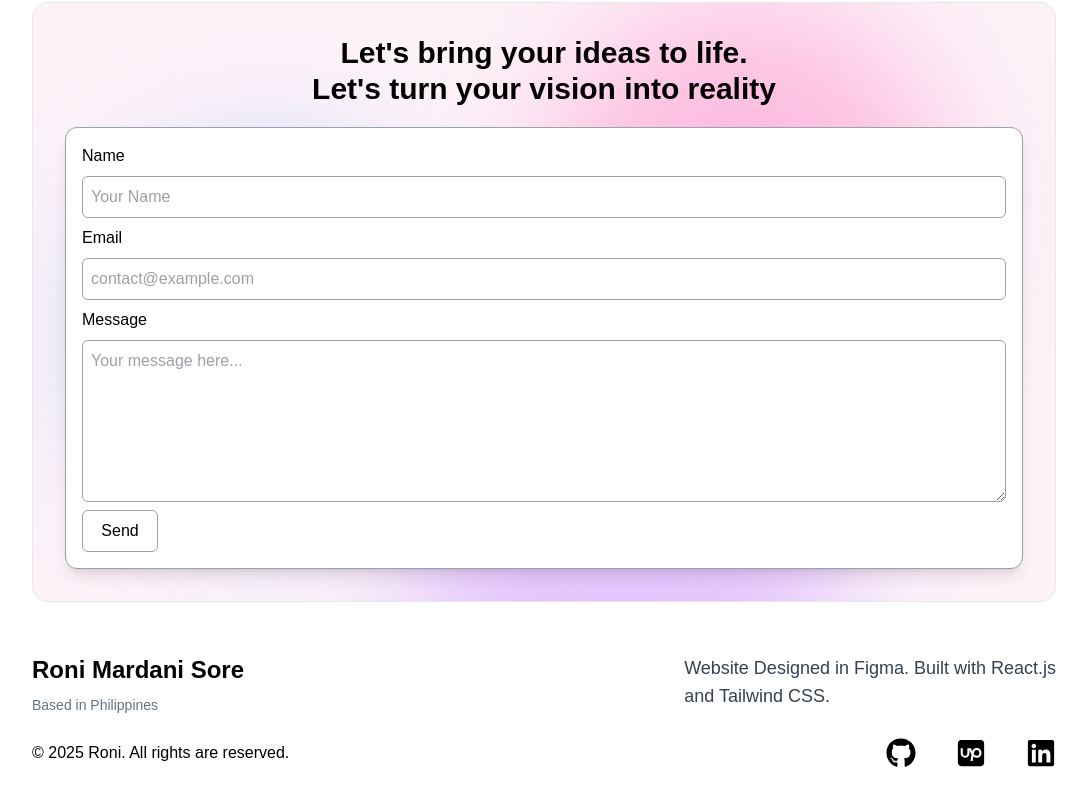
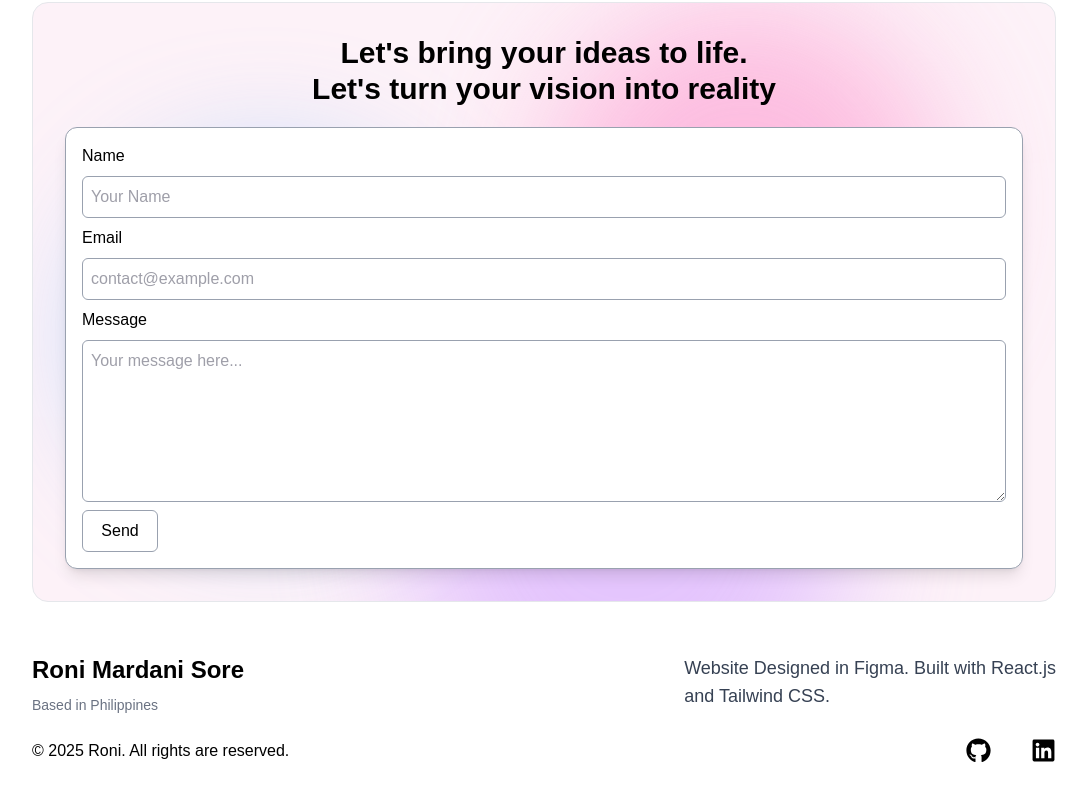
Before and after one commit to gosei128/Personal-Portfolio, a React (Vite) app: page / in a window 1280 px wide. Shown: the part 1870-2670 px from the top of the page, without its empty margins (96-1183 px from the left). Built offline with nearby package versions, Linux system fonts and the light colour scheme; what tailwindcss-motion would draw is missing.

Commit message:
Refactor Footer and Navbar components to enhance layout and accessibility; update contact link in Navbar and improve social media icons in Footer with proper links.

```diff
--- a/src/components/Footer.jsx
+++ b/src/components/Footer.jsx
@@ -1,5 +1,5 @@
-import {FaGithub, FaLinkedin} from "react-icons/fa";
-import {FaSquareUpwork} from "react-icons/fa6";
+import { FaGithub, FaLinkedin } from "react-icons/fa";
+import { FaSquareUpwork } from "react-icons/fa6";
 
 export const Footer = () => {
   return (
@@ -8,25 +8,44 @@ export const Footer = () => {
         <div className="flex justify-center p-8">
           <div className="w-5xl ">
             <div className="bg-white dark:bg-dark-mode  flex flex-wrap justify-between gap-3">
-                        <h1 className="text-2xl font-extrabold">Roni Mardani Sore <br/>
-                        <span className="text-lg md:text-sm text-gray-500 font-medium "> Based in Philippines</span>
+              <h1 className="text-2xl font-extrabold">
+                Roni Mardani Sore <br />
+                <span className="text-lg md:text-sm text-gray-500 font-medium ">
+                  {" "}
+                  Based in Philippines
+                </span>
               </h1>
-                        <p className="text-xl md:text-lg text-gray-700">Website Designed in Figma. Built with React.js <br/> and Tailwind CSS.</p>
+              <p className="text-xl md:text-lg text-gray-700">
+                Website Designed in Figma. Built with React.js <br /> and
+                Tailwind CSS.
+              </p>
             </div>
             <div className="flex justify-between items-center mt-5 gap-3 flex-wrap">
               <p>© 2025 Roni. All rights are reserved.</p>
               <div className="flex gap-10 ">
-                            <FaGithub size={30} cursor={"pointer"} />
-                            <FaSquareUpwork size={30} cursor={"pointer"} />
-                            <FaLinkedin size={30} cursor={"pointer"} />
+                <a
+                  href="https://github.com/gosei128"
+                  rel="noopener noreferrer"
+                  className="cursor-pointer"
+                >
+                  <FaGithub size={25} />
+                </a>
+
+                <a
+                  href="https://www.linkedin.com/in/roni-sore-0a42b3394/"
+                  target="_blank"
+                  rel="noopener noreferrer"
+                  className="cursor-pointer"
+                >
+                  <FaLinkedin size={25} />
+                </a>
               </div>
             </div>
-
           </div>
         </div>
       </div>
     </>
-    )
-}
+  );
+};
 
-export default Footer
+export default Footer;
--- a/src/components/Navbar.jsx
+++ b/src/components/Navbar.jsx
@@ -43,13 +43,9 @@ const Navbar = ({ theme, lightMode, darkMode }) => {
           >
             Home
           </Link>
-          <Link
-            to="/contact"
-            onClick={() => setDropDownMenu(false)}
-            className="block w-full cursor-pointer hover:bg-gray-100 dark:hover.bg-gray-900 p-2 rounded-lg duration-100"
-          >
-            Contact
-          </Link>
+
+          <a href="mailto:ronisore360@gmail.com">Contact </a>
+
           <Link
             to="/projects"
             onClick={() => setDropDownMenu(false)}
@@ -60,7 +56,7 @@ const Navbar = ({ theme, lightMode, darkMode }) => {
         </div>
       </div>
       <div className="flex justify-center relative w-full ">
-        <div className="bg-white dark:bg-dark-mode dark:text-white fixed p-4 flex md:justify-between  lg:justify-around z-30 border-b-2 border-gray-100 dark:border-gray-800 shadow-md rounded-xl container min-w-full">
+        <div className="bg-white dark:bg-dark-mode dark:text-white fixed p-4 tablet:px-20 flex md:justify-between  lg:justify-around z-30 border-b-2 border-gray-100 dark:border-gray-800 shadow-md rounded-xl container min-w-full">
           <div className="flex gap-5 items-center">
             <h1 className="text-2xl font-extrabold dark:dark:bg-gradient-to-t from-purple-950 via-purple-500 to-purple-500 bg-clip-text dark:text-transparent">
               {"<Roni.dev/>"}
@@ -68,7 +64,9 @@ const Navbar = ({ theme, lightMode, darkMode }) => {
             <ul className="ml-8 items-center gap-5 md:hidden sm:hidden tablet:inline-flex">
               <Link to="/">Home</Link>
               <Link to="/projects">Projects</Link>
-              <li>Contact</li>
+              <li>
+                <a href="mailto:ronisore360@gmail.com">Contact</a>
+              </li>
             </ul>
           </div>
           <div className="flex gap-2" ref={themeMenuRef}>
@@ -82,7 +80,7 @@ const Navbar = ({ theme, lightMode, darkMode }) => {
                 <MdOutlineDarkMode size={20} />
               )}
             </button>
-            {/* Drop down theme - keep mounted so fade-out can run */}
+
             <div
               ref={fadeOutRef}
               className={`absolute translate-y-10 -translate-x-23 w-[120px] p-1 border border-gray-300 shadow-lg bg-white dark:bg-[#131316] dark:border-gray-800 rounded-xl transition-opacity duration-200 ${
@@ -103,9 +101,6 @@ const Navbar = ({ theme, lightMode, darkMode }) => {
               >
                 Dark
               </button>
-              <button className="w-full text-left hover:bg-gray-100 dark:hover:bg-gray-800 p-1 rounded-md">
-                System
-              </button>
             </div>
 
             <GiHamburgerMenu
```
Lines whose indentation alone changed are shown as unchanged.
